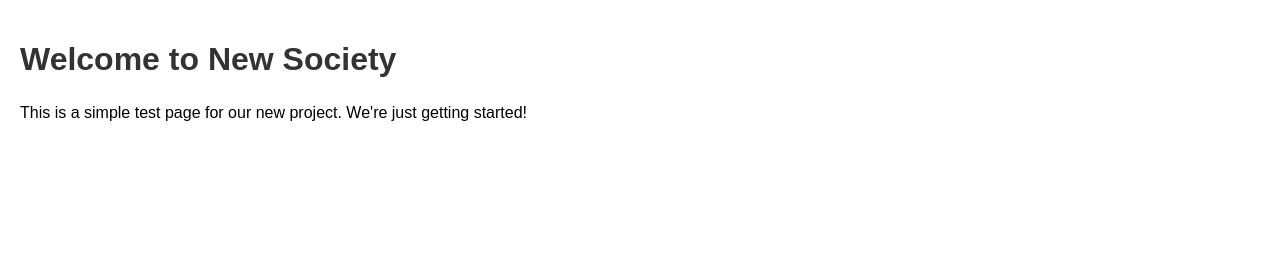
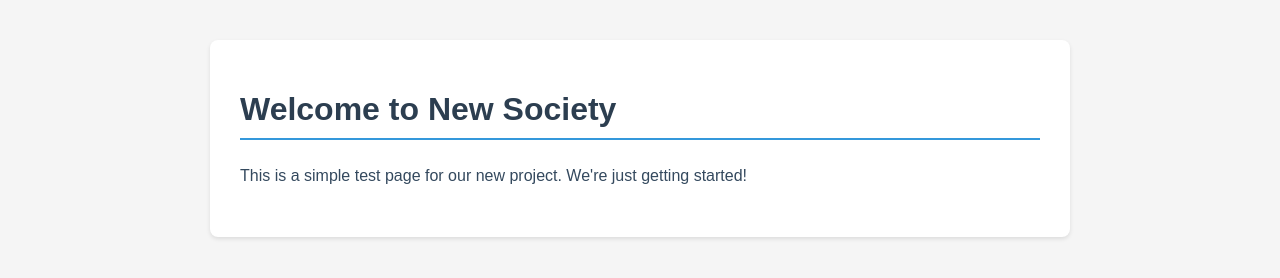
Before and after one commit to AsletDaniel/new-society-test, a plain HTML site: page index.html in a window 1280 px wide. Drawn offline with Linux system fonts and the light colour scheme.

Commit message:
Update HTML page with improved styling

```diff
--- a/index.html
+++ b/index.html
@@ -8,18 +8,32 @@
         body {
             font-family: Arial, sans-serif;
             margin: 0;
-            padding: 20px;
+            padding: 40px;
+            background-color: #f5f5f5;
+        }
+        .container {
+            max-width: 800px;
+            margin: 0 auto;
+            background-color: white;
+            padding: 30px;
+            border-radius: 8px;
+            box-shadow: 0 2px 4px rgba(0,0,0,0.1);
         }
         h1 {
-            color: #333;
+            color: #2c3e50;
+            border-bottom: 2px solid #3498db;
+            padding-bottom: 10px;
         }
         p {
-            line-height: 1.6;
+            line-height: 1.8;
+            color: #34495e;
         }
     </style>
 </head>
 <body>
-    <h1>Welcome to New Society</h1>
-    <p>This is a simple test page for our new project. We're just getting started!</p>
+    <div class="container">
+        <h1>Welcome to New Society</h1>
+        <p>This is a simple test page for our new project. We're just getting started!</p>
+    </div>
 </body>
 </html>
```
